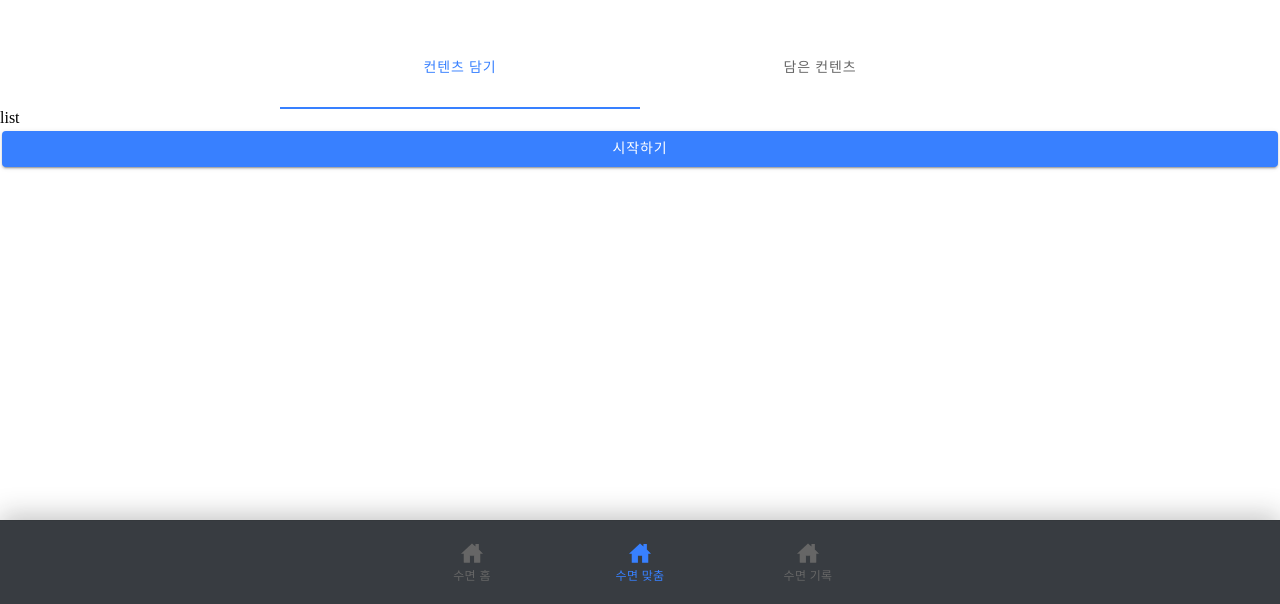
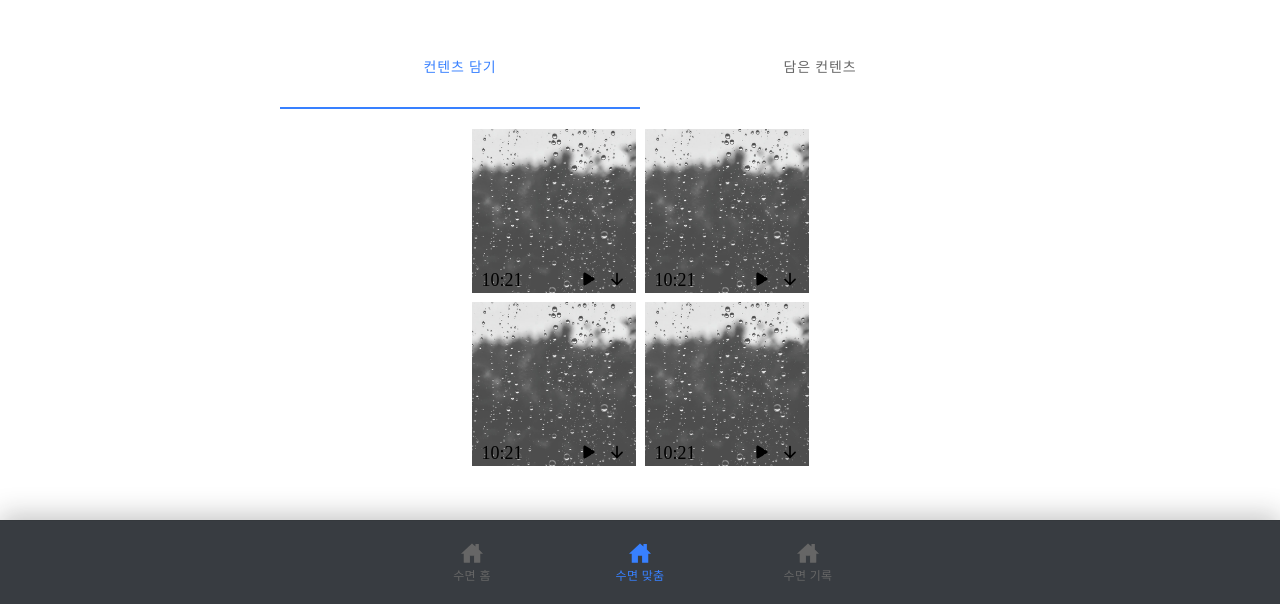
Before and after one commit to dwnusa/webapp, a React (Create React App) app: page /tab2 in a window 1280 px wide. Shown: the part 196-800 px from the top of the page. Built offline with nearby package versions, Linux system fonts and the light colour scheme; a web font is replaced by a local one.

Commit message:
content list

```diff
--- /dev/null
+++ b/src/components/audioPlayer/index.css
@@ -0,0 +1,72 @@
+.grid-list {
+  display: grid;
+  grid-template-columns: 164px 164px;
+  grid-template-rows: 164px 164px;
+  gap: 9px;
+}
+
+.list-item {
+  width: 164px;
+  height: 164px;
+  background: url("../../assets/sample.png");
+  background-size: 100%;
+  display: flex;
+  align-items: flex-end;
+}
+
+.list-wrapper {
+  padding: 20px;
+  display: flex;
+  justify-content: center;
+}
+
+.actions {
+  padding: 0px 10px;
+  font-size: 18px;
+  width: 100%;
+  display: flex;
+  justify-content: space-between;
+}
+
+.actions ion-icon {
+  margin-left: 10px;
+}
+
+.row-list {
+  width: 100%;
+  display: flex;
+  flex-direction: column;
+  gap: 9px;
+}
+
+.stored-list-item {
+  width: 100%;
+  display: grid;
+  grid-template-columns: 1fr 0.2fr;
+  gap: 2px;
+}
+
+.stored-list-item img {
+  margin: 6px 6px 1px 6px;
+}
+
+.stored-list-item > div {
+  background-color: #33383d;
+}
+
+.delete-action {
+  display: flex;
+  justify-content: center;
+  align-items: center;
+}
+
+.content-info {
+  display: flex;
+}
+
+.content-info > .text-content {
+  padding: 6px;
+  display: flex;
+  flex-direction: column;
+  gap: 10px;
+}
--- a/src/components/audioPlayer/index.tsx
+++ b/src/components/audioPlayer/index.tsx
@@ -1,13 +1,9 @@
 import React, { useState } from "react";
-import {
-  IonButton,
-  IonSegmentButton,
-  IonSegment,
-  IonLabel,
-} from "@ionic/react";
+import { IonSegmentButton, IonSegment, IonLabel } from "@ionic/react";
 
-import history from "reactHistory";
 import List from "./list";
+import "./index.css";
+import StoredList from "./storedList";
 
 const AudioPlayerList: React.FC = () => {
   const [segmentState, setSegmentState] = useState<string>("list");
@@ -28,11 +24,10 @@ const AudioPlayerList: React.FC = () => {
           <IonLabel>담은 컨텐츠</IonLabel>
         </IonSegmentButton>
       </IonSegment>
-      {segmentState === "list" && <List></List>}
-      {segmentState === "stored" && <div>stored</div>}
-      <IonButton expand="block" onClick={() => history.push("./tab2/player")}>
-        시작하기
-      </IonButton>
+      <div className="list-wrapper">
+        {segmentState === "list" && <List></List>}
+        {segmentState === "stored" && <StoredList></StoredList>}
+      </div>
     </div>
   );
 };
--- a/src/components/audioPlayer/list.tsx
+++ b/src/components/audioPlayer/list.tsx
@@ -1,7 +1,15 @@
 import React from "react";
+import ListItem from "./listItem";
+import "./index.css";
 
 const List: React.FC = () => {
-  return <div>list</div>;
+  return (
+    <div className="grid-list">
+      {[...new Array(4)].map(() => {
+        return <ListItem></ListItem>;
+      })}
+    </div>
+  );
 };
 
 export default List;
--- /dev/null
+++ b/src/components/audioPlayer/listItem.tsx
@@ -0,0 +1,21 @@
+import React from "react";
+import "./index.css";
+import { IonIcon } from "@ionic/react";
+import { play, arrowDown } from "ionicons/icons";
+import "./index.css";
+
+const ListItem: React.FC = () => {
+  return (
+    <div className="list-item">
+      <div className="actions">
+        <div>10:21</div>
+        <div>
+          <IonIcon icon={play}></IonIcon>
+          <IonIcon icon={arrowDown}></IonIcon>
+        </div>
+      </div>
+    </div>
+  );
+};
+
+export default ListItem;
--- /dev/null
+++ b/src/components/audioPlayer/storedList.tsx
@@ -0,0 +1,20 @@
+import React from "react";
+import "./index.css";
+import StoredListItem from "./storedListItem";
+import { IonButton } from "@ionic/react";
+import history from "reactHistory";
+
+const StoredList: React.FC = () => {
+  return (
+    <div className="row-list">
+      {[...new Array(4)].map(() => {
+        return <StoredListItem></StoredListItem>;
+      })}
+      <IonButton expand="block" onClick={() => history.push("./tab2/player")}>
+        시작하기
+      </IonButton>
+    </div>
+  );
+};
+
+export default StoredList;
--- /dev/null
+++ b/src/components/audioPlayer/storedListItem.tsx
@@ -0,0 +1,27 @@
+import React from "react";
+import "./index.css";
+import { IonIcon } from "@ionic/react";
+import { trash } from "ionicons/icons";
+import "./index.css";
+import sampleImg from "assets/sample.png";
+
+const StoredListItem: React.FC = () => {
+  return (
+    <div className="stored-list-item">
+      <div className="content-info">
+        <span>
+          <img alt="" src={sampleImg} width="75" height="75"></img>
+        </span>
+        <span className="text-content">
+          <div>이름</div>
+          <div>10:21</div>
+        </span>
+      </div>
+      <div className="delete-action">
+        <IonIcon icon={trash}></IonIcon>
+      </div>
+    </div>
+  );
+};
+
+export default StoredListItem;
--- a/src/pages/tab2/CustomizeTab.tsx
+++ b/src/pages/tab2/CustomizeTab.tsx
@@ -1,11 +1,12 @@
 import React from "react";
-import { IonPage } from "@ionic/react";
+import { IonPage, IonContent } from "@ionic/react";
 import "./CustomizeTab.css";
 import AudioPlayerList from "components/audioPlayer";
 
 const CustomizeTab: React.FC = () => {
   return (
     <IonPage>
+      <IonContent>
         <div className="container custom-tab">
           <p>오늘도 건강한 수면을</p>
           <p>
@@ -13,6 +14,7 @@ const CustomizeTab: React.FC = () => {
           </p>
           <AudioPlayerList></AudioPlayerList>
         </div>
+      </IonContent>
     </IonPage>
   );
 };
```
Lines whose indentation alone changed are shown as unchanged.
